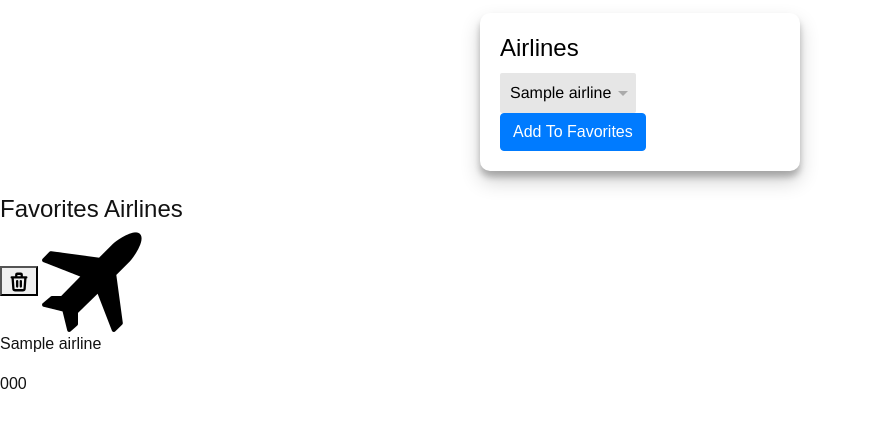
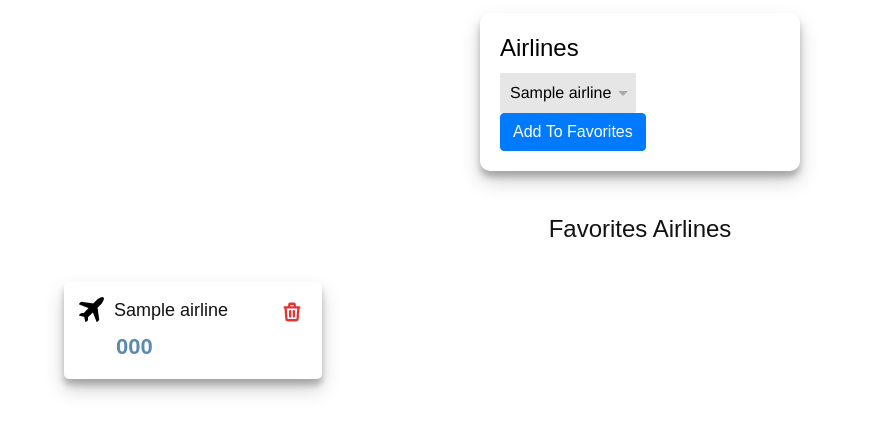
Before and after one commit to AlvaroMAM/data_science_II, a Flask app: template itravel/itravel/templates/profile.html in a window 1280 px wide. Shown: the part 159-593 px from the top of the page, without its empty margins (0-870 px from the left). Run offline with Flask 3, Linux system fonts and the light colour scheme; the template is opened without the code that fills it: most values are stand-ins (such as "Sample title", 1, 10 or a date in 2020); parts of the project's set-up code (start-up, migrations or seed data) failed here and were passed over; some libraries are stand-ins or nearby versions.

Commit message:
Updated Profile.css

```diff
--- a/itravel/itravel/static/css/profile.css
+++ b/itravel/itravel/static/css/profile.css
@@ -32,7 +32,7 @@ body {
     background-color: white;
     width: 25%;
     border-radius: 10px;
-    box-shadow: 0 10px 20px rgba(0,0,0,0.19), 0 6px 6px rgba(0,0,0,0.23);
+    box-shadow: 0 10px 20px rgba(0, 0, 0, 0.19), 0 6px 6px rgba(0, 0, 0, 0.23);
 }
 
 .airlines_title {
@@ -85,3 +85,115 @@ body {
     border-right: 5px solid transparent;
     border-top: 5px solid #aaa;
 }
+
+.fav_airlines_title {
+    padding: 20px;
+    text-align: center;
+    margin-bottom: 10px;
+}
+
+.fav_airlines_title h1 {
+    text-align: center;
+    font-size: 30px;
+    width: 80%;
+    margin: auto;
+    margin-bottom: 20px;
+}
+
+.grid {
+    max-width: 90%;
+    margin: auto;
+}
+
+.grid-cards {
+    display: grid;
+    grid-template-columns: repeat(4, 1fr);
+    gap: 40px;
+}
+
+.grid-cards .gridc-cards-inner {
+    background-color: white;
+    padding-top: 15px;
+    padding-left: 15px;
+    padding-right: 15px;
+
+    border-radius: 5px;
+    box-shadow: 0 10px 20px rgba(0, 0, 0, 0.19), 0 6px 6px rgba(0, 0, 0, 0.23);
+}
+
+.grid-cards .gridc-cards-inner .fav_airline {
+    font-size: 18px;
+}
+
+.grid-cards .gridc-cards-inner .iata_code {
+    font-size: 22px;
+    font-weight: 700;
+    color: #598BAF;
+    margin-top: -10px;
+    margin-left: 37px;
+}
+
+.plane-icon {
+    width: 25px;
+    height: 25px;
+    float: left;
+    margin-right: 10px;
+}
+
+/* DELETE ITEM BUTTON */
+.delete {
+    position: relative;
+    float: right;
+    width: 30px;
+    height: 30px;
+    border-radius: 25px;
+    border: none;
+    background-color: transparent;
+    cursor: pointer;
+    overflow: hidden;
+    transition: .3s;
+}
+
+.delete:hover {
+    transform: scale(1.2);
+    transition: .3s;
+}
+
+.deleteIcon {
+    color: rgb(231, 50, 50);
+    position: absolute;
+    top: 50%;
+    left: 50%;
+    transform: translate(-50%, -50%);
+    transition: .3s;
+}
+
+/* EMPTY STATE */
+.empty_state {
+    display: flex;
+    flex-direction: column;
+    justify-content: center;
+    align-items: center;
+    text-align: center;
+    min-height: 40vh;
+}
+
+.empty_state img {
+    margin: auto;
+    margin-bottom: 0px;
+    font-size: 90px;
+    color: #ccc;
+}
+
+.empty_state h3 {
+    margin: 8px 0px;
+    text-align: center;
+    font-weight: normal;
+}
+
+.empty_state p {
+    font-size: 14px;
+    margin: 0px;
+    color: #999;
+    text-align: center;
+}
```
